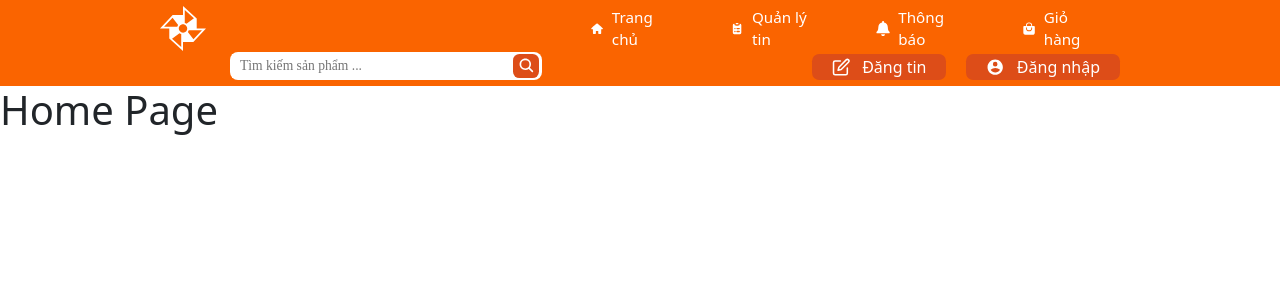
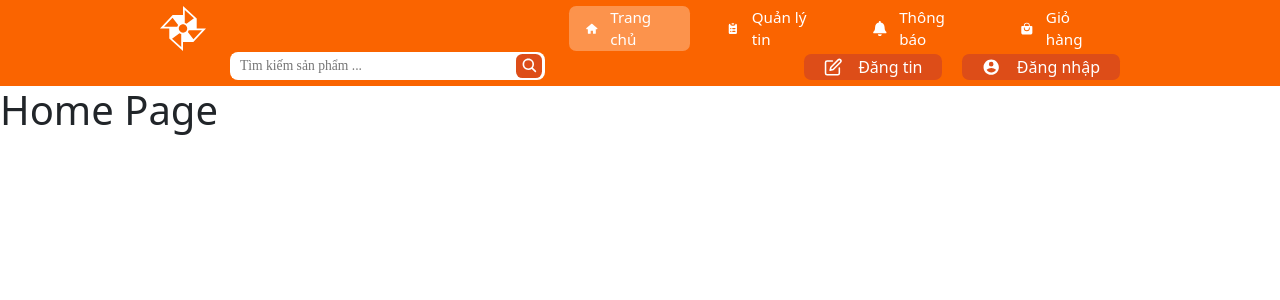
Before and after one commit to KafkaWannaFly/S2Hand, a React (Create React App) app: page / in a window 1280 px wide. Shown: the top 300 px of the page. Built offline with nearby package versions, Linux system fonts and the light colour scheme; a web font is replaced by a local one.

Commit message:
refactor: move redundant style from Navbar to NavItem

```diff
--- a/src/components/NavItem.module.scss
+++ b/src/components/NavItem.module.scss
@@ -1,11 +1,51 @@
 @import "../styles/standard";
 
-.nav__item__icon__page {
-  font-size: $onNavItemPageIcon;
-  margin-right: 0.5rem;
+.nav__item {
+  border-radius: 0.45rem;
+  color: $onPrimary !important;
+  text-decoration: none;
+  display: flex;
+  justify-content: space-around;
+  align-items: center;
 }
 
-.nav__item__icon__action {
-  font-size: $onNavItemActionIcon;
-  margin-right: 0.75rem;
+.nav__item__page {
+  @extend .nav__item;
+  font-size: $onNavItemPageText;
+  transition: all 0.4s ease-in-out;
+  padding: 0 1rem;
+
+  &:hover {
+    background-color: $primaryVariantLight;
+  }
+
+  &.active {
+    background-color: $primaryVariantLight;
+  }
+
+  .nav__item__icon {
+    font-size: $onNavItemPageIcon;
+    margin-right: 0.75rem;
+  }
 }
+
+.nav__item__action {
+  @extend .nav__item;
+  font-size: $onNavItemActionText;
+  background-color: $primaryVariantDark;
+  padding: 0.05rem 1.25rem;
+  transition: all 0.4s ease-in-out;
+
+  &:hover {
+    background-color: $onPrimaryVariantDarkHover;
+  }
+
+  &.active {
+    background-color: $onPrimaryVariantDarkHover;
+  }
+
+  .nav__item__icon {
+    font-size: $onNavItemActionIcon;
+    margin-right: 1rem;
+  }
+}
--- a/src/components/NavItem.tsx
+++ b/src/components/NavItem.tsx
@@ -1,7 +1,7 @@
 import React from "react";
 import { DivProps } from "react-html-props";
 import { NavItemType } from "../res";
-import { Link } from "react-router-dom";
+import { NavLink } from "react-router-dom";
 import { Icon } from "./Icon";
 import Styles from "./NavItem.module.scss";
 
@@ -11,16 +11,18 @@ interface Props extends DivProps, NavItemType {
 
 export const NavItem: React.FC<Props> = (props) => {
   return (
-    <Link to={props.to} className={props.className}>
-      <Icon
-        className={`${
-          props.option === "page"
-            ? Styles.nav__item__icon__page
-            : Styles.nav__item__icon__action
-        }`}
-        icon={props.icon}
-      />
+    <NavLink
+      to={props.to}
+      className={`${
+        props.option === "page"
+          ? Styles.nav__item__page
+          : Styles.nav__item__action
+      } ${props.className}`}
+      activeClassName={Styles.active}
+      exact={props.to === "/" ? true : false}
+    >
+      <Icon className={Styles.nav__item__icon} icon={props.icon} />
       {props.text}
-    </Link>
+    </NavLink>
   );
 };
--- a/src/components/Navbar.module.scss
+++ b/src/components/Navbar.module.scss
@@ -19,7 +19,7 @@
     }
 
     .nav__searchbar {
-      margin: 0 2rem 0 1.5rem;
+      margin: 0 1.5rem;
       align-self: flex-end;
       flex: 4;
     }
@@ -35,28 +35,9 @@
         list-style-type: none;
         display: flex;
 
-        .nav__item {
-          font-size: $onNavItemPageText;
-          transition: all 0.4s ease-in-out;
-          padding: 0 1rem;
-        }
-
-        .nav__item:hover {
-          background-color: $primaryVariantLight;
-        }
-
         .nav__item:not(:last-child) {
           margin-right: 1.25rem;
         }
-      }
-
-      .nav__item {
-        border-radius: 0.45rem;
-        color: $onPrimary;
-        text-decoration: none;
-        display: flex;
-        justify-content: space-around;
-        align-items: center;
       }
 
       .nav__action {
@@ -65,16 +46,6 @@
         list-style-type: none;
         display: flex;
 
-        .nav__item {
-          font-size: $onNavItemActionText;
-          background-color: $primaryVariantDark;
-          padding: 0.05rem 1.25rem;
-        }
-
-        .nav__item:hover {
-          background-color: $onPrimaryVariantDarkHover;
-        }
-
         .nav__item:not(:last-child) {
           margin-right: 1.25rem;
         }
```
